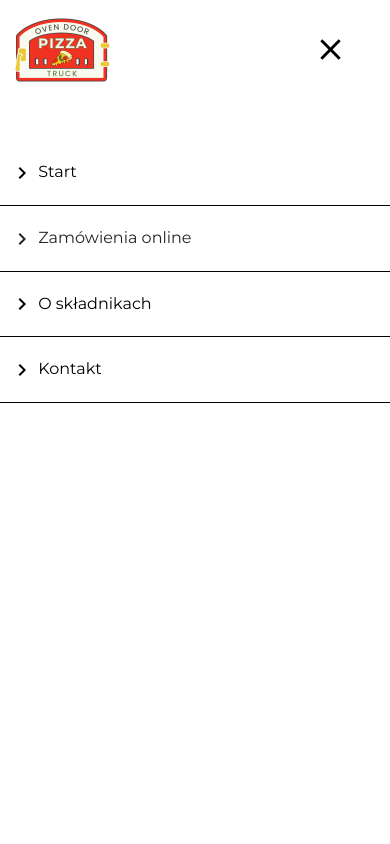
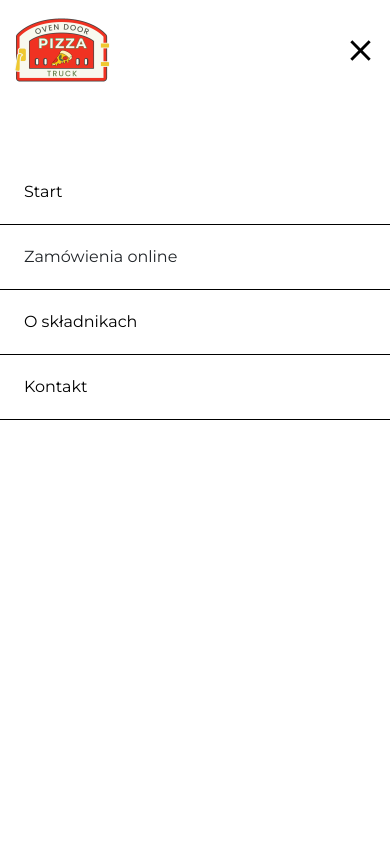
Before and after one commit to rezio3/ovendoor-website, a React (Vite) app: page / in a window 390 px wide. Both pictures are taken after a click on the button 344 px from the left and 50 px from the top of the page. Shown: the top 844 px of the page. Built offline with nearby package versions, Linux system fonts and the light colour scheme.

Commit message:
nav update

```diff
--- a/src/Layout/MenuMobile.scss
+++ b/src/Layout/MenuMobile.scss
@@ -1,5 +1,6 @@
 .menu-mobile {
   background-color: #fff;
+  width: 100%;
 
   .navigation-btn-mobile {
     padding: 20px 0;
--- a/src/Layout/MenuMobile.tsx
+++ b/src/Layout/MenuMobile.tsx
@@ -3,7 +3,6 @@ import OvenDoorImgLogo from "../media/ovendoor-logo.png";
 import "./MenuMobile.scss";
 import { NavLink } from "react-router";
 import { routes } from "../utils/routes";
-import ChevronRightIcon from "@mui/icons-material/ChevronRight";
 
 const MenuMobile = ({
   open,
@@ -16,49 +15,50 @@ const MenuMobile = ({
     return null;
   }
   return (
-    <div
-      className="menu-mobile fixed-top vw-100 vh-100"
-      style={{ zIndex: 9999 }}
-    >
-      <img
-        src={OvenDoorImgLogo}
-        alt="ovendoor-logo"
-        width={100}
-        className="position-absolute top-0 start-0"
-        style={{ marginLeft: 12 }}
-      />
-      <button
-        className="position-absolute top-0 end-0 p-4 mt-2"
-        style={{ marginRight: 18 }}
-        onClick={switchMenuMobile}
+    <div className="menu-mobile fixed-top vh-100" style={{ zIndex: 9999 }}>
+      <div
+        className="d-flex flex-row justify-content-between"
+        style={{ padding: "0 12px" }}
       >
-        <CloseIcon fontSize="large" />
-      </button>
+        <img src={OvenDoorImgLogo} alt="ovendoor-logo" width={100} />
+        <button onClick={switchMenuMobile}>
+          <CloseIcon fontSize="large" />
+        </button>
+      </div>
       <div
         className="w-100 h-100 d-flex flex-column "
-        style={{ marginTop: "140px" }}
+        style={{ marginTop: "60px" }}
       >
         <NavLink to={routes.start}>
-          <button onClick={switchMenuMobile} className="navigation-btn-mobile">
-            <ChevronRightIcon /> Start
+          <button
+            onClick={switchMenuMobile}
+            className="navigation-btn-mobile ps-4"
+          >
+            Start
           </button>
         </NavLink>
         <a
           href={routes.order}
           target="_blank"
-          className="navigation-btn-mobile text-decoration-none text-reset"
+          className="navigation-btn-mobile text-decoration-none text-reset ps-4"
           onClick={switchMenuMobile}
         >
-          <ChevronRightIcon /> Zamówienia online
+          Zamówienia online
         </a>
         <NavLink to={routes.ingredients}>
-          <button onClick={switchMenuMobile} className="navigation-btn-mobile">
-            <ChevronRightIcon /> O składnikach
+          <button
+            onClick={switchMenuMobile}
+            className="navigation-btn-mobile ps-4"
+          >
+            O składnikach
           </button>
         </NavLink>
         <NavLink to={routes.contact}>
-          <button onClick={switchMenuMobile} className="navigation-btn-mobile">
-            <ChevronRightIcon /> Kontakt
+          <button
+            onClick={switchMenuMobile}
+            className="navigation-btn-mobile ps-4"
+          >
+            Kontakt
           </button>
         </NavLink>
       </div>
--- a/src/Layout/NavbarMobile.tsx
+++ b/src/Layout/NavbarMobile.tsx
@@ -10,7 +10,7 @@ const NavBarMobile = ({
   return (
     <div className="nav-bar-wrapper">
       <img src={OvenDoorImgLogo} alt="ovendoor-logo" width={100} />
-      <button className="p-3" onClick={switchMenuMobile}>
+      <button /* className="p-3" */ onClick={switchMenuMobile}>
         <MenuIcon fontSize="large" />
       </button>
     </div>
```
